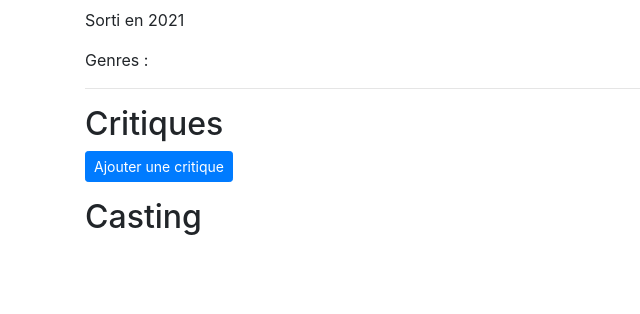
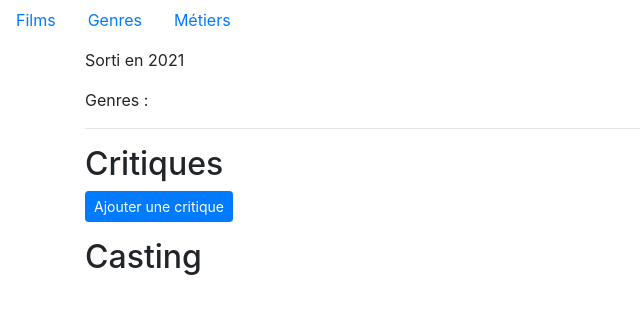
Before and after one commit to LauraH55/OzCine, a Symfony app: template templates/back/movie/read.html.twig in a window 1280 px wide. Shown: the part 56-370 px from the top of the page, without its empty margins (0-640 px from the left). Run offline with Twig, Linux system fonts and the light colour scheme; the template is opened without the code that fills it, so the values that code supplies are empty; some libraries are stand-ins or nearby versions.

Commit message:
Layout admin avec sous nav

```diff
--- /dev/null
+++ b/templates/back/base_admin.html.twig
@@ -0,0 +1,15 @@
+{% extends "front/base.html.twig" %}
+
+{% block subnav %}
+<ul class="nav nav-pills">
+  <li class="nav-item">
+    <a class="nav-link" href="#">Films</a>
+  </li>
+  <li class="nav-item">
+    <a class="nav-link" href="#">Genres</a>
+  </li>
+  <li class="nav-item">
+    <a class="nav-link" href="#">Métiers</a>
+  </li>
+</ul>
+{% endblock %}
--- a/templates/back/movie/add.html.twig
+++ b/templates/back/movie/add.html.twig
@@ -1,4 +1,4 @@
-{% extends 'front/base.html.twig' %}
+{% extends 'back/base_admin.html.twig' %}
 
 {% block title %}Ajouter un film{% endblock %}
 
--- a/templates/back/movie/browse.html.twig
+++ b/templates/back/movie/browse.html.twig
@@ -1,4 +1,4 @@
-{% extends "front/base.html.twig" %}
+{% extends 'back/base_admin.html.twig' %}
 
 {% block title %}Liste des films{% endblock %}
 
--- a/templates/back/movie/edit.html.twig
+++ b/templates/back/movie/edit.html.twig
@@ -1,4 +1,4 @@
-{% extends "front/base.html.twig" %}
+{% extends 'back/base_admin.html.twig' %}
 
 {% block title %}
     Edition d'un film
--- a/templates/back/movie/read.html.twig
+++ b/templates/back/movie/read.html.twig
@@ -1,4 +1,4 @@
-{% extends "front/base.html.twig" %}
+{% extends 'back/base_admin.html.twig' %}
 
 {% block title %}
     {{ movie.title }}
--- a/templates/front/base.html.twig
+++ b/templates/front/base.html.twig
@@ -31,6 +31,10 @@
                 </form>
             </div>
         </nav>
+
+        {# Sous-nav possible #}
+        {% block subnav %}{% endblock %}
+
         <div class="container">
             <div class="row">
                 <div class="col">
```
